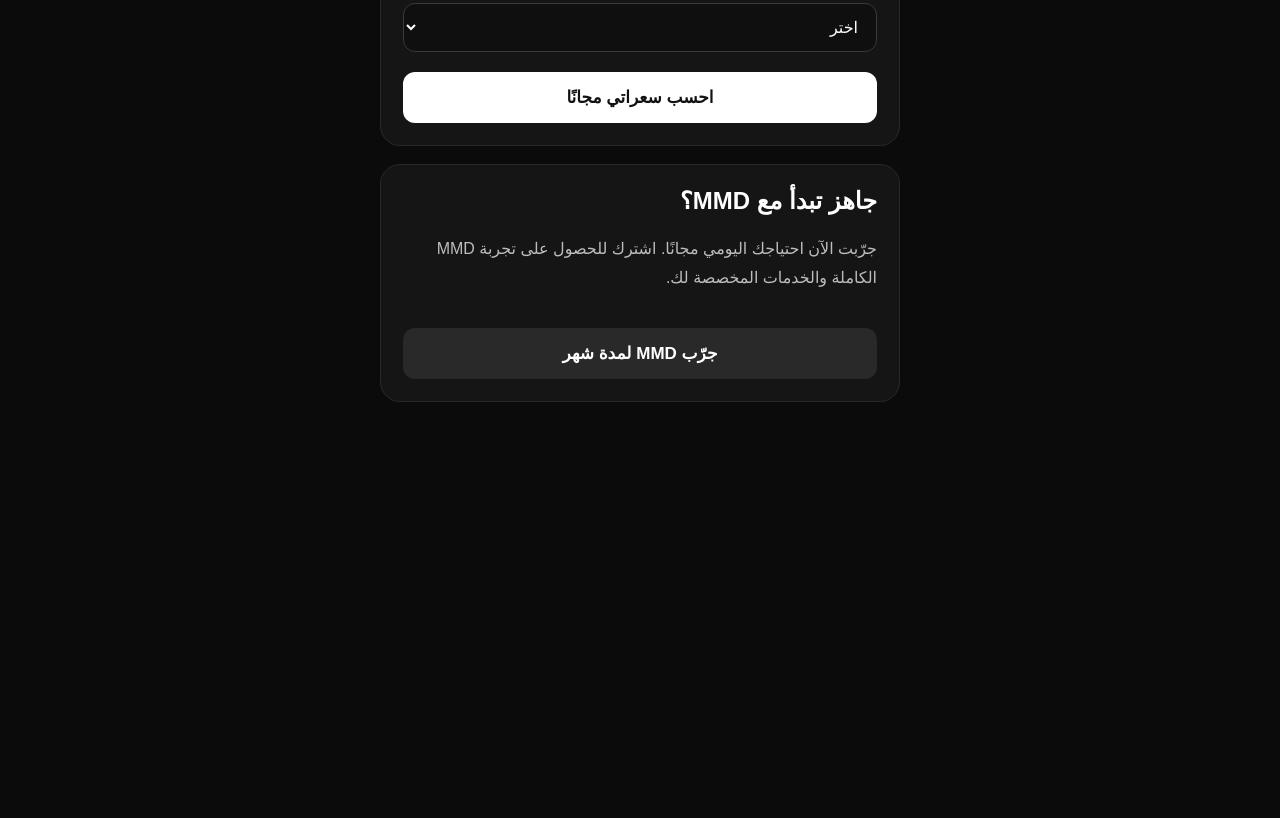
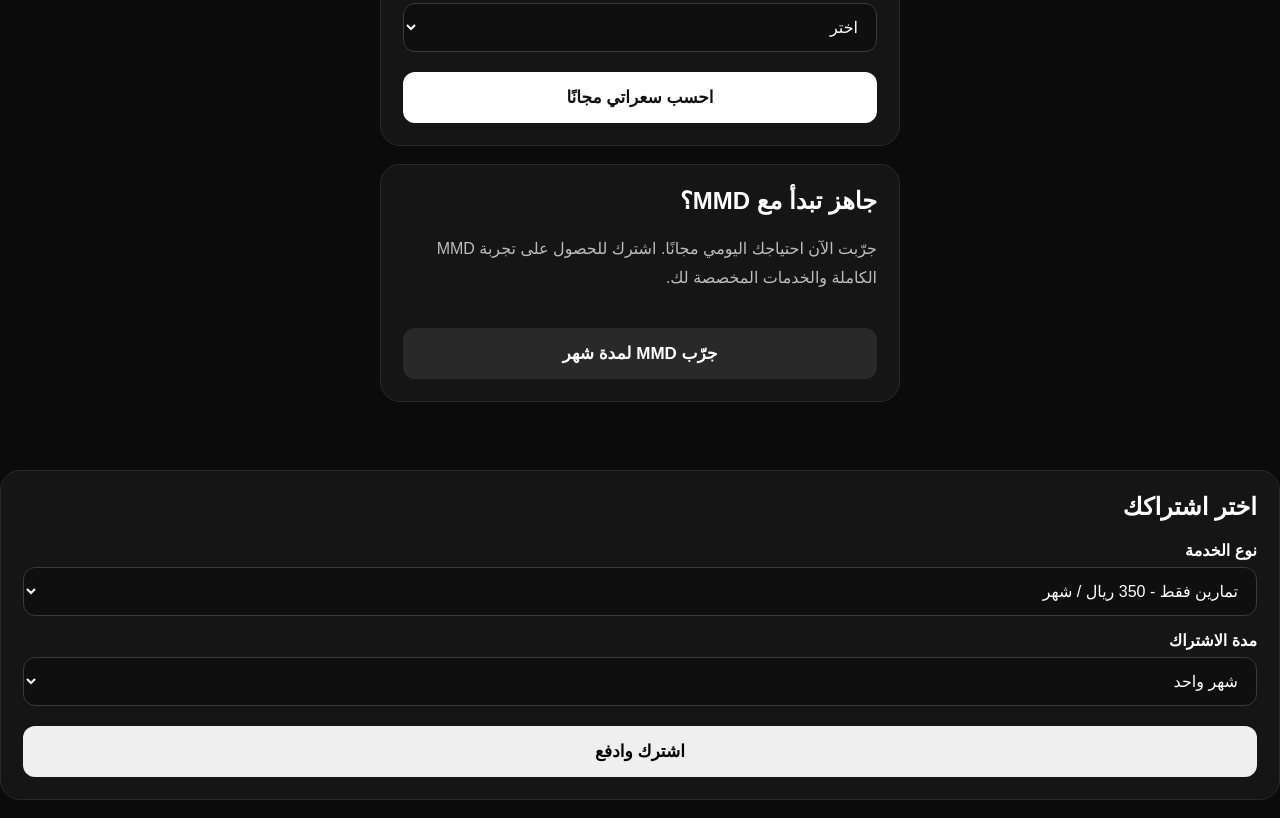
Before and after one commit to mnsourdosri-crypto/mmd-staging, a website: page public/index.html in a window 1280 px wide. Shown: the part 775-1593 px from the top of the page. Before the commit the page ends 1245 px from the top, so only its background shows below. Drawn offline with Linux system fonts and the light colour scheme.

Commit message:
update calculator

```diff
--- a/public/index.html
+++ b/public/index.html
@@ -182,7 +182,36 @@
     </div>
 
   </div>
+<div class="card">
+  <h2>اختر اشتراكك</h2>
 
+  <label for="serviceType">نوع الخدمة</label>
+  <select id="serviceType" onchange="updateSubscriptionPrice()">
+    <option value="training">تمارين فقط - 350 ريال / شهر</option>
+    <option value="nutrition">تغذية فقط - 450 ريال / شهر</option>
+    <option value="full">شامل تمارين + تغذية - 600 ريال / شهر</option>
+    <option value="inPerson">تدريب حضوري - 1800 ريال / شهر</option>
+  </select>
+
+  <label for="months">مدة الاشتراك</label>
+  <select id="months" onchange="updateSubscriptionPrice()">
+    <option value="1">شهر واحد</option>
+    <option value="2">شهرين</option>
+    <option value="3">3 شهور</option>
+    <option value="4">4 شهور</option>
+    <option value="5">5 شهور</option>
+    <option value="6">6 شهور</option>
+  </select>
+
+  <div class="result">
+    <h2>السعر الإجمالي</h2>
+    <div class="calories" id="subscriptionTotal">350 ريال</div>
+  </div>
+
+  <button type="button" onclick="startSubscription()">
+    اشترك وادفع
+  </button>
+</div>
   <script>
     function calculateCalories() {
       const age = Number(document.getElementById("age").value);
@@ -228,7 +257,26 @@
     function startSubscription() {
       alert("قريبًا سيتم ربط الاشتراك والدفع هنا");
     }
-  </script>
+  const subscriptionPrices = {
+  training: 350,
+  nutrition: 450,
+  full: 600,
+  inPerson: 1800
+};
+
+function calculateSubscription(type, months) {
+  const price = subscriptionPrices[type];
+  return price * months;
+}function updateSubscriptionPrice() {
+  const type = document.getElementById("subscriptionType").value;
+  const months = Number(document.getElementById("months").value);
+
+  const price = calculateSubscription(type, months);
+
+  const result = document.getElementById("subscriptionResult");
+  result.textContent = `السعر الإجمالي: ${price} ريال`;
+}
+</script>
 
 </body>
 </html>
```
